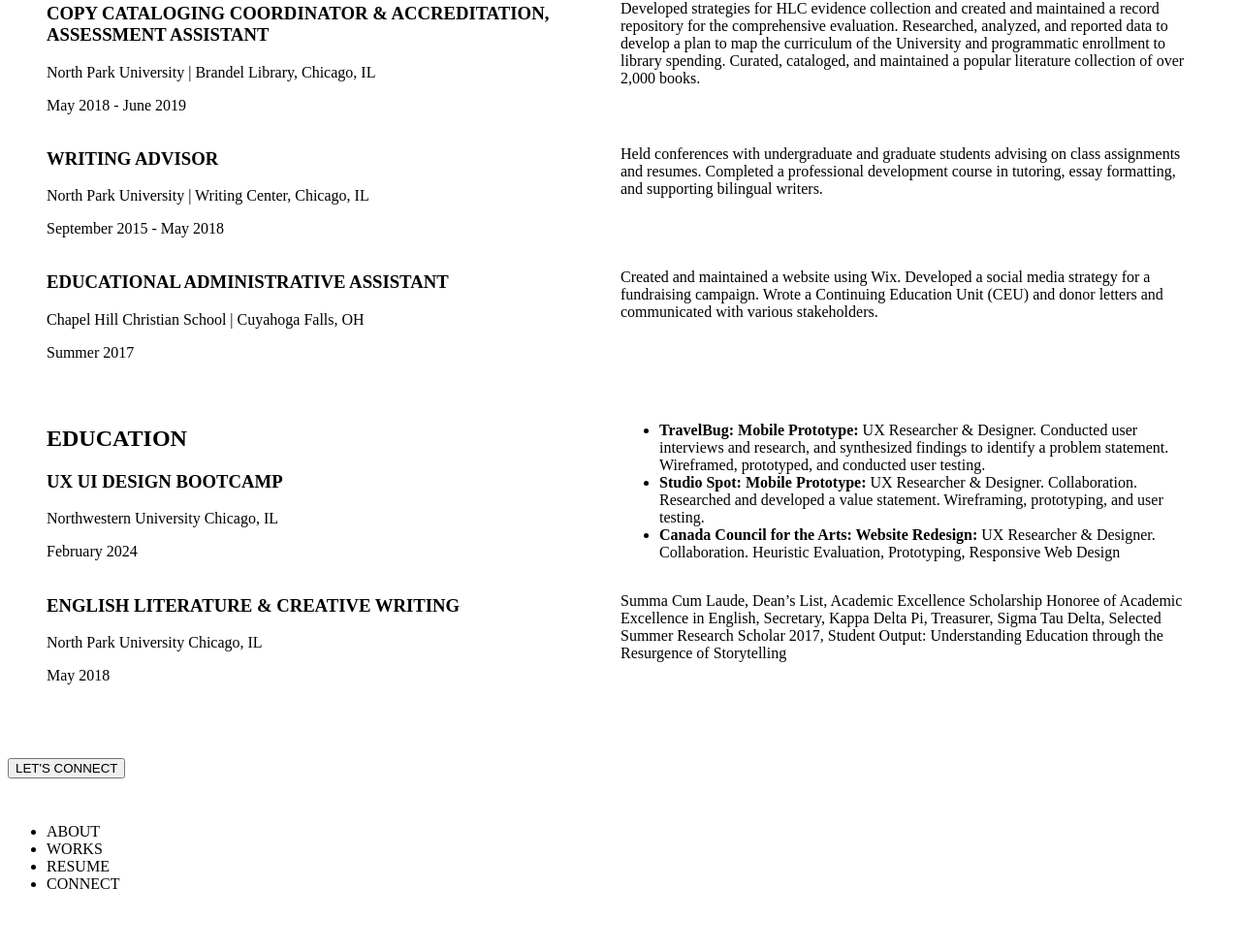
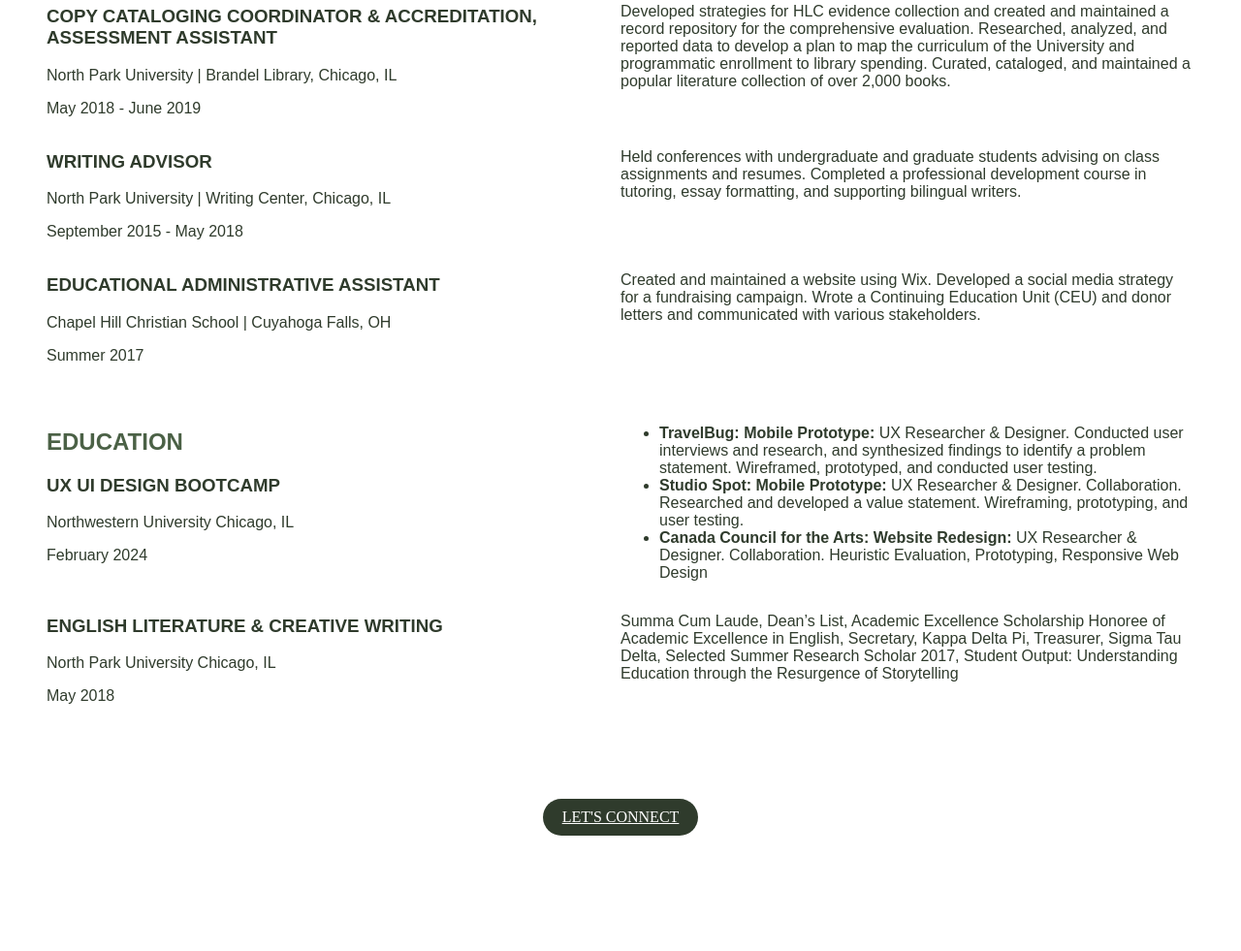
Before and after one commit to emmawilsonUX-UI/UX_UI_HW_18_2, a plain HTML site: page index.html in a window 1280 px wide. Shown: the part 1295-2276 px from the top of the page at 97% size. Before the commit the page ends 2232 px from the top, so only its background shows below. Drawn offline with Linux system fonts and the light colour scheme.

Commit message:
COMMIT_HW_18_Wilson

```diff
--- a/css/style.css
+++ b/css/style.css
@@ -87,3 +87,86 @@
     display: block;
     height: 30px;
   }
+
+
+.btn-primary {
+  background-color:#2F3B2C;
+  border-color: #2F3B2C;
+  border-radius:20px;
+  color: white;
+  padding: 10px 20px;
+}
+
+.btn-primary:hover {
+  background-color: #4b6146;
+  border-color: #4b6146;
+}
+
+.button-container {
+  display: flex;
+  justify-content: center;
+  align-items: center;
+  height: 10vh;
+}
+
+.footer {
+  position: fixed;
+  left: 0;
+  bottom: 0;
+  width: 100%;
+  background-color: #2F3B2C;
+  color: white;
+  text-align: right;
+}
+
+.footer-nav ul {
+  list-style-type: none;
+  padding: 0;
+}
+
+.footer-nav ul li {
+  display: inline;
+  margin-right: 40px;
+  margin-left: 40px;
+}
+
+.footer-nav ul li:last-child {
+  margin-left: 40px;
+}
+
+.footer-nav ul li a {
+  color: white;
+  text-decoration: none;
+}
+
+h2 {
+  color:#4b6146;
+  font: size 32px;
+  font-family:Arial, Helvetica, sans-serif
+
+}
+
+h1 {
+  color:#2F3B2C;
+  font: size 32px;
+  font-family:Arial, Helvetica, sans-serif
+
+}
+
+p {
+  color:#2F3B2C;
+  font-family:Arial, Helvetica, sans-serif
+}
+
+
+h3 {
+  color:#2F3B2C;
+  font: size 24px;
+  font-family:Arial, Helvetica, sans-serif
+
+}
+
+li {
+  color:#2F3B2C;
+  font-family:Arial, Helvetica, sans-serif
+}
--- a/index.html
+++ b/index.html
@@ -177,11 +177,16 @@
               <span class="spacer"></span>
               <span class="spacer"></span>
 
-              <button>LET'S CONNECT</button>
+              <div class="button-container">
+              <a class="btn btn-primary" href="#" role="button">LET'S CONNECT</a>
             </div>
+
+            <span class="spacer"></span>
+            <span class="spacer"></span>
             <span class="spacer"></span>
 
-                <footer>
+            <div class="footer">
+                  <nav class="footer-nav">
                     <ul>
                         <li class="inline-block">ABOUT</li>
                         <li class="inline-block">WORKS</li>
@@ -189,6 +194,8 @@
                         <li class="inline-block">CONNECT</li>
 
                     </ul>
+                    </nav>
+                    </div>
                 </footer>
             </body>
         </html>
```
